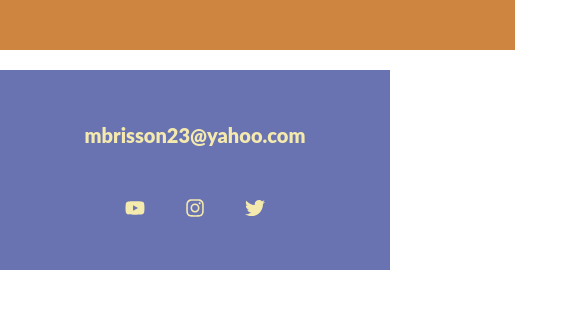
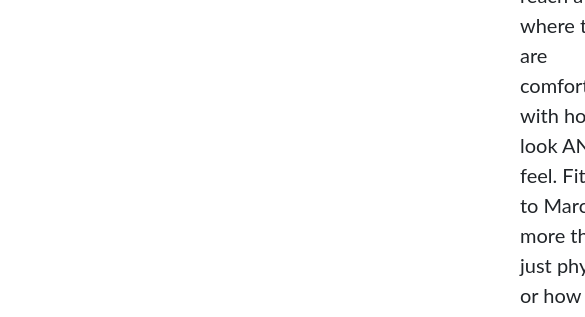
Before and after one commit to Johnathan238/Prodigy-Fitness, a React (Create React App) app in the folder fitness/: page / in a window 390 px wide. Shown: the part 1450-1767 px from the top of the page, 585 px wide, since content can reach past the window. Before the commit the page ends 1720 px from the top, so only its background shows below. Built offline with nearby package versions, Linux system fonts and the light colour scheme.

Commit message:
Working on the footer and making the home page responsive

```diff
--- a/fitness/src/components/Compon.css
+++ b/fitness/src/components/Compon.css
@@ -5,6 +5,7 @@
   box-sizing: border-box;
   text-decoration: none;
   font-family: 'Open Sans', sans-serif;
+  /* position: relative; */
   /* background-image: linear-gradient(90deg, #020024 0%, #090979 35%, #00d4ff 100%); */
 }
 
@@ -42,31 +43,32 @@
 
 /* General styles */
 
-img {
+/* img {
   display: block;
   max-width: 100%;
-}
+} */
 
 
-h2 {
+/* h2 {
   font-size: var(--fs-h2);
-}
+} */
 
-h3 {
+/* h3 {
   font-size: var(--fs-h3);
-}
+} */
 
 
 .Home-Wrapper{
   /* box-shadow: -4px 8px 12px 0px rgba(179,179,179,1); */
   display: grid;
-  /* grid-template-columns: 2fr 1fr 1fr 1fr; */
+  /* grid-template-columns: 2fr 1fr 1fr; */
   grid-template-columns: 1fr 1fr;
   grid-template-rows: 100px 100px 200px 100px;
   /* border: 1px solid silver; */
   margin: 10px;
   padding: 10px;
   /* height: max-content; */
+  /* position: relative; */
   justify-items: center;
   /* transition: transform 0.5s; */
   /* color: #959595; */
@@ -88,10 +90,13 @@
   /* display: block; */
   /* margin-bottom: 4em; */
   display: grid;
+  /* grid-template-columns: 2fr 1fr 1fr; */
   grid-column: 1 / span 2;
     grid-row: 5 / 5;
     position: relative;
     padding-top: 10rem;
+    justify-items: center;
+    align-items: center;
     /* left: -1em; */
     /* width: calc(100% + 2em); */
     /* padding-left: 1em; */
@@ -100,7 +105,7 @@
   /* width: 2em;
   height: 1px; */
   /* margin: 0.5em auto 1em; */
-  background: peru;
+  /* background: peru; */
   /* opacity: 0.25; */
   /* max-width: 500px;
   margin: 0 auto; */
@@ -108,7 +113,7 @@
 
 @media screen and (max-width: 768px) {
 
-    .Home-Wrapper {
+    .Home-Wrapper, .Video {
         /* display: grid;
         justify-items: left;
         grid-gap: 6px;
@@ -131,7 +136,7 @@
 }
 
 @media screen and (max-width: 320px) {
-    .Home-Wrapper {
+    .Home-Wrapper, .Video {
         /* display: flex;
         justify-items: left;
         align-items: center;
@@ -160,8 +165,11 @@
 /* footer */
 
 .footer {
-  background: #6a73b2;
+  background-color: #6a73b2;
   color: var(--clr-accent);
+  width: 100%;
+  height: 200px;
+  box-shadow: 0 1px 3px rgba(15, 15, 15, 0.13);
   text-align: center;
   padding: 2.5em 0;
   font-size: var(--fs-h3);
@@ -173,7 +181,7 @@
 }
 
 .footer__link {
-  font-weight: var(--fw-bold);
+  /* font-weight: var(--fw-bold); */
 }
 
 .footer__link:hover,
@@ -190,7 +198,7 @@
   display: flex;
   justify-content: center;
   margin: 2em 0 0;
-  padding: 0;
+  /* padding: 0; */
 }
 
 .social-list__item {
--- a/fitness/src/components/Home.jsx
+++ b/fitness/src/components/Home.jsx
@@ -19,6 +19,7 @@
         Remember, train smart, not hard, <b>Quality-Over-Quantity</b></span>
 
         <div className="Video">
+          <h3>My 2 year body transformation SKINNY to RIPPED</h3>
           <ReactPlayer url="https://youtu.be/_caukWh354s"/>
         </div>
 
```
